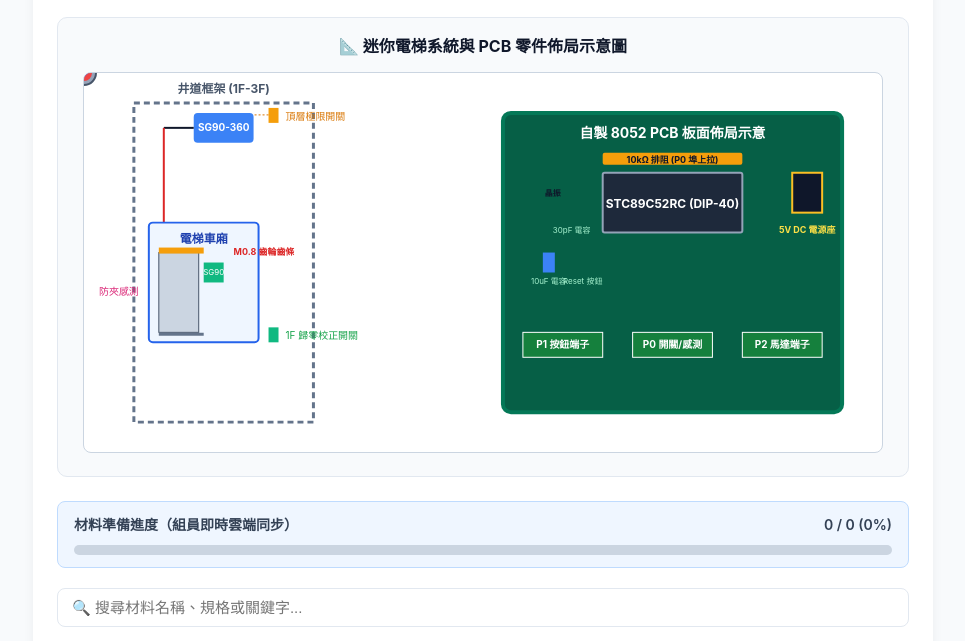
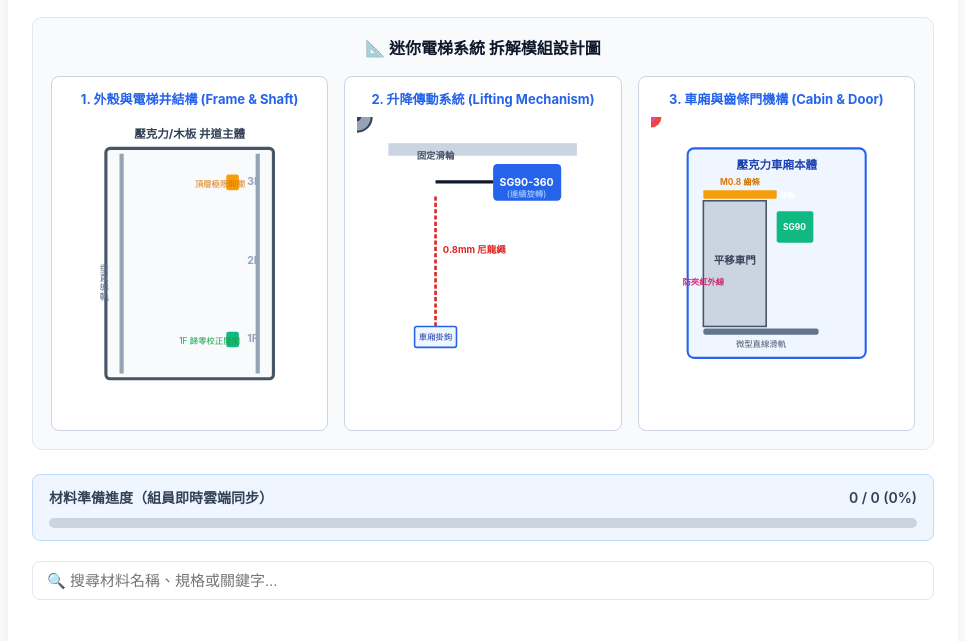
Before and after one commit to jingkai0222/Elevator-, a plain HTML site: page index.html in a window 1280 px wide. Shown: the part 163-804 px from the top of the page, without its empty margins (157-1122 px from the left). Drawn offline with Linux system fonts and the light colour scheme; no server answers.

Commit message:
Update index.html

```diff
--- a/index.html
+++ b/index.html
@@ -8,15 +8,21 @@
     :root { --primary: #2563eb; --primary-light: #eff6ff; --dark: #0f172a; --gray-bg: #f8fafc; --border: #e2e8f0; --text: #334155; --text-muted: #64748b; --success: #16a34a; --warning: #d97706; --danger: #dc2626; }
     * { box-sizing: border-box; margin: 0; padding: 0; }
     body { font-family: -apple-system, BlinkMacSystemFont, "Segoe UI", Roboto, sans-serif; background-color: var(--gray-bg); color: var(--text); line-height: 1.6; padding: 16px; }
-    .container { max-width: 900px; margin: 0 auto; background: #ffffff; padding: 24px; border-radius: 12px; box-shadow: 0 4px 12px rgba(0,0,0,0.05); }
+    .container { max-width: 950px; margin: 0 auto; background: #ffffff; padding: 24px; border-radius: 12px; box-shadow: 0 4px 12px rgba(0,0,0,0.05); }
     header { border-bottom: 2px solid var(--border); padding-bottom: 16px; margin-bottom: 20px; }
     h1 { color: var(--dark); font-size: 24px; font-weight: 700; margin-bottom: 6px; }
     .subtitle { color: var(--text-muted); font-size: 14px; }
     .sync-status { display: inline-flex; align-items: center; gap: 6px; font-size: 12px; padding: 4px 10px; border-radius: 20px; background: #f1f5f9; color: #475569; margin-top: 8px; }
     .sync-dot { width: 8px; height: 8px; border-radius: 50%; background: #94a3b8; }
     .sync-online { background: #22c55e; }
-    .diagram-container { background: #f8fafc; border: 1px solid var(--border); border-radius: 10px; padding: 16px; margin-bottom: 24px; text-align: center; }
-    .diagram-title { font-size: 16px; font-weight: 700; color: var(--dark); margin-bottom: 12px; }
+
+    /* 設計圖排版樣式 */
+    .diagram-section { background: #f8fafc; border: 1px solid var(--border); border-radius: 10px; padding: 18px; margin-bottom: 24px; }
+    .diagram-title { font-size: 16px; font-weight: 700; color: var(--dark); margin-bottom: 14px; text-align: center; }
+    .diagram-grid { display: grid; grid-template-columns: repeat(auto-fit, minmax(260px, 1fr)); gap: 16px; }
+    .diagram-card { background: #ffffff; border: 1px solid #cbd5e1; border-radius: 8px; padding: 12px; text-align: center; }
+    .diagram-card-title { font-size: 13px; font-weight: 700; color: var(--primary); margin-bottom: 8px; }
+
     .progress-box { background-color: var(--primary-light); border: 1px solid #bfdbfe; padding: 12px 16px; border-radius: 8px; margin-bottom: 20px; margin-top: 12px; }
     .progress-bar-bg { height: 10px; background: #cbd5e1; border-radius: 5px; overflow: hidden; margin-top: 8px; }
     .progress-bar-fill { height: 100%; background: var(--primary); width: 0%; transition: width 0.3s ease; }
@@ -46,84 +52,100 @@
       <div class="sync-status"><div class="sync-dot" id="status-dot"></div><span id="status-text">連線雲端資料庫中...</span></div>
     </header>
 
-    <!-- 機構與 PCB 零件佈局 SVG 設計圖 -->
-    <div class="diagram-container">
-      <div class="diagram-title">📐 迷你電梯系統與 PCB 零件佈局示意圖</div>
-      <svg viewBox="0 0 800 380" style="width:100%; max-width:800px; height:auto; background:#ffffff; border:1px solid #cbd5e1; border-radius:8px;">
-        <!-- 井道外框 -->
-        <rect x="50" y="30" width="180" height="320" fill="none" stroke="#64748b" stroke-width="3" stroke-dasharray="6,4" />
-        <text x="140" y="20" font-size="12" font-weight="bold" fill="#475569" text-anchor="middle">井道框架 (1F-3F)</text>
+    <!-- 三圖拆解機構設計圖 -->
+    <div class="diagram-section">
+      <div class="diagram-title">📐 迷你電梯系統 拆解模組設計圖</div>
+      <div class="diagram-grid">
 
-        <!-- 頂部馬達與滑輪 -->
-        <rect x="110" y="40" width="60" height="30" fill="#3b82f6" rx="4" />
-        <text x="140" y="58" font-size="10" fill="#ffffff" font-weight="bold" text-anchor="middle">SG90-360</text>
-        <circle x="80" y="55" r="12" fill="#94a3b8" stroke="#475569" stroke-width="2" />
-        <line x1="80" y1="55" x2="110" y2="55" stroke="#0f172a" stroke-width="2" />
-        <line x1="80" y1="55" x2="80" y2="150" stroke="#dc2626" stroke-width="2" /> <!-- 尼龍拉繩 -->
+        <!-- 圖 1：外殼與電梯井結構 -->
+        <div class="diagram-card">
+          <div class="diagram-card-title">1. 外殼與電梯井結構 (Frame & Shaft)</div>
+          <svg viewBox="0 0 240 280" style="width:100%; height:auto;">
+            <!-- 井道外框 -->
+            <rect x="40" y="30" width="160" height="220" fill="#f8fafc" stroke="#475569" stroke-width="3" rx="4" />
+            <text x="120" y="20" font-size="11" font-weight="bold" fill="#334155" text-anchor="middle">壓克力/木板 井道主體</text>
 
-        <!-- 電梯車廂 -->
-        <rect x="65" y="150" width="110" height="120" fill="#eff6ff" stroke="#2563eb" stroke-width="2" rx="4" />
-        <text x="120" y="170" font-size="12" font-weight="bold" fill="#1e40af" text-anchor="middle">電梯車廂</text>
+            <!-- 垂直導軌 -->
+            <line x1="55" y1="35" x2="55" y2="245" stroke="#94a3b8" stroke-width="4" />
+            <line x1="185" y1="35" x2="185" y2="245" stroke="#94a3b8" stroke-width="4" />
+            <text x="38" y="140" font-size="9" fill="#64748b" writing-mode="tb">垂直導軌</text>
 
-        <!-- 齒輪齒条車門機構 -->
-        <rect x="75" y="180" width="40" height="80" fill="#cbd5e1" stroke="#475569" />
-        <rect x="75" y="175" width="45" height="6" fill="#f59e0b" /> <!-- 齒條 -->
-        <circle x="125" y="178" r="8" fill="#ef4444" /> <!-- 齒輪 -->
-        <text x="150" y="182" font-size="9" fill="#dc2626" font-weight="bold">M0.8 齒輪齒條</text>
-        <rect x="120" y="190" width="20" height="20" fill="#10b981" />
-        <text x="130" y="203" font-size="8" fill="#ffffff" text-anchor="middle">SG90</text>
-        <line x1="75" y1="262" x2="120" y2="262" stroke="#64748b" stroke-width="3" /> <!-- 滑軌 -->
+            <!-- 樓層標示與開關 -->
+            <text x="175" y="65" font-size="10" fill="#94a3b8" font-weight="bold">3F</text>
+            <rect x="155" y="55" width="12" height="15" fill="#f59e0b" rx="2" />
+            <text x="125" y="67" font-size="8" fill="#d97706">頂層極限開關</text>
 
-        <!-- 感測器位置 -->
-        <rect x="185" y="35" width="10" height="15" fill="#f59e0b" />
-        <text x="202" y="47" font-size="10" fill="#d97706">頂層極限開關</text>
-        <line x1="185" y1="42" x2="170" y2="42" stroke="#d97706" stroke-dasharray="2,2" />
+            <text x="175" y="140" font-size="10" fill="#94a3b8" font-weight="bold">2F</text>
 
-        <rect x="185" y="255" width="10" height="15" fill="#10b981" />
-        <text x="202" y="267" font-size="10" fill="#16a34a">1F 歸零校正開關</text>
+            <text x="175" y="215" font-size="10" fill="#94a3b8" font-weight="bold">1F</text>
+            <rect x="155" y="205" width="12" height="15" fill="#10b981" rx="2" />
+            <text x="110" y="217" font-size="8" fill="#16a34a">1F 歸零校正開關</text>
+          </svg>
+        </div>
 
-        <circle x="60" y="220" r="5" fill="#ec4899" />
-        <text x="15" y="223" font-size="10" fill="#db2777">防夾感測</text>
+        <!-- 圖 2：升降傳動系統 -->
+        <div class="diagram-card">
+          <div class="diagram-card-title">2. 升降傳動系統 (Lifting Mechanism)</div>
+          <svg viewBox="0 0 240 280" style="width:100%; height:auto;">
+            <!-- 頂部轉軸固定座 -->
+            <rect x="30" y="25" width="180" height="12" fill="#cbd5e1" />
 
-        <!-- PCB 板面佈局 -->
-        <rect x="420" y="40" width="340" height="300" fill="#065f46" rx="8" stroke="#047857" stroke-width="4" />
-        <text x="590" y="65" font-size="14" font-weight="bold" fill="#ffffff" text-anchor="middle">自製 8052 PCB 板面佈局示意</text>
+            <!-- SG90-360 馬達 -->
+            <rect x="130" y="45" width="65" height="35" fill="#2563eb" rx="4" />
+            <text x="162" y="66" font-size="10" fill="#ffffff" font-weight="bold" text-anchor="middle">SG90-360</text>
+            <text x="162" y="76" font-size="8" fill="#bfdbfe" text-anchor="middle">(連續旋轉)</text>
 
-        <!-- 8052 IC 與座 -->
-        <rect x="520" y="100" width="140" height="60" fill="#1e293b" stroke="#94a3b8" stroke-width="2" rx="2" />
-        <text x="590" y="135" font-size="12" font-weight="bold" fill="#ffffff" text-anchor="middle">STC89C52RC (DIP-40)</text>
+            <!-- 頂部滑輪與拉繩 -->
+            <circle x="75" y="62" r="14" fill="#94a3b8" stroke="#334155" stroke-width="2" />
+            <circle x="75" y="62" r="4" fill="#334155" />
+            <text x="75" y="40" font-size="9" fill="#475569" font-weight="bold" text-anchor="middle">固定滑輪</text>
 
-        <!-- 10k 排阻 -->
-        <rect x="520" y="80" width="140" height="12" fill="#f59e0b" rx="2" />
-        <text x="590" y="90" font-size="9" fill="#0f172a" font-weight="bold" text-anchor="middle">10kΩ 排阻 (P0 埠上拉)</text>
+            <!-- 傳動軸與連桿 -->
+            <line x1="75" y1="62" x2="130" y2="62" stroke="#0f172a" stroke-width="3" />
 
-        <!-- 晶振與電容 -->
-        <circle x="470" y="120" r="10" fill="#94a3b8" />
-        <text x="470" y="123" font-size="8" fill="#0f172a" font-weight="bold" text-anchor="middle">晶振</text>
-        <circle x="455" y="145" r="4" fill="#3b82f6" />
-        <circle x="485" y="145" r="4" fill="#3b82f6" />
-        <text x="470" y="160" font-size="8" fill="#a7f3d0">30pF 電容</text>
+            <!-- 尼龍拉繩 -->
+            <line x1="75" y1="76" x2="75" y2="200" stroke="#dc2626" stroke-width="2.5" stroke-dasharray="4,2" />
+            <text x="82" y="130" font-size="9" fill="#dc2626" font-weight="bold">0.8mm 尼龍繩</text>
 
-        <!-- 復位電路 -->
-        <rect x="460" y="180" width="12" height="20" fill="#3b82f6" />
-        <text x="466" y="212" font-size="8" fill="#a7f3d0" text-anchor="middle">10uF 電容</text>
-        <circle x="500" y="190" r="8" fill="#ef4444" />
-        <text x="500" y="212" font-size="8" fill="#a7f3d0" text-anchor="middle">Reset 按鈕</text>
+            <!-- 懸掛對重/車廂連接點 -->
+            <rect x="55" y="200" width="40" height="20" fill="#eff6ff" stroke="#2563eb" stroke-width="1.5" rx="2" />
+            <text x="75" y="213" font-size="8" fill="#1e40af" text-anchor="middle">車廂掛鉤</text>
+          </svg>
+        </div>
 
-        <!-- 端子台 -->
-        <rect x="440" y="260" width="80" height="25" fill="#15803d" stroke="#ffffff" />
-        <text x="480" y="276" font-size="10" fill="#ffffff" font-weight="bold" text-anchor="middle">P1 按鈕端子</text>
+        <!-- 圖 3：車廂與齒條開門機構 -->
+        <div class="diagram-card">
+          <div class="diagram-card-title">3. 車廂與齒條門機構 (Cabin & Door)</div>
+          <svg viewBox="0 0 240 280" style="width:100%; height:auto;">
+            <!-- 車廂主體 -->
+            <rect x="35" y="30" width="170" height="200" fill="#eff6ff" stroke="#2563eb" stroke-width="2" rx="6" />
+            <text x="120" y="50" font-size="11" font-weight="bold" fill="#1e40af" text-anchor="middle">壓克力車廂本體</text>
 
-        <rect x="550" y="260" width="80" height="25" fill="#15803d" stroke="#ffffff" />
-        <text x="590" y="276" font-size="10" fill="#ffffff" font-weight="bold" text-anchor="middle">P0 開關/感測</text>
+            <!-- 移動車門 -->
+            <rect x="50" y="80" width="60" height="120" fill="#cbd5e1" stroke="#475569" stroke-width="1.5" />
+            <text x="80" y="140" font-size="10" fill="#334155" font-weight="bold" text-anchor="middle">平移車門</text>
 
-        <rect x="660" y="260" width="80" height="25" fill="#15803d" stroke="#ffffff" />
-        <text x="700" y="276" font-size="10" fill="#ffffff" font-weight="bold" text-anchor="middle">P2 馬達端子</text>
+            <!-- M0.8 齒條 -->
+            <rect x="50" y="70" width="70" height="8" fill="#f59e0b" rx="1" />
+            <text x="85" y="65" font-size="8" fill="#d97706" font-weight="bold" text-anchor="middle">M0.8 齒條</text>
 
-        <!-- 電源座 -->
-        <rect x="710" y="100" width="30" height="40" fill="#0f172a" stroke="#fbbf24" stroke-width="2" />
-        <text x="725" y="160" font-size="9" fill="#fde047" font-weight="bold" text-anchor="middle">5V DC 電源座</text>
-      </svg>
+            <!-- M0.8 齒輪 & SG90 門舵機 -->
+            <circle x="130" y="74" r="10" fill="#ef4444" />
+            <text x="130" y="77" font-size="7" fill="#ffffff" font-weight="bold" text-anchor="middle">齒輪</text>
+            <rect x="120" y="90" width="35" height="30" fill="#10b981" rx="2" />
+            <text x="137" y="108" font-size="8" fill="#ffffff" font-weight="bold" text-anchor="middle">SG90</text>
+
+            <!-- 底部滑軌 -->
+            <rect x="50" y="202" width="110" height="6" fill="#64748b" rx="2" />
+            <text x="105" y="220" font-size="8" fill="#475569" text-anchor="middle">微型直線滑軌</text>
+
+            <!-- 防夾感測器 -->
+            <circle x="40" y="140" r="5" fill="#ec4899" />
+            <text x="30" y="160" font-size="8" fill="#db2777" font-weight="bold">防夾紅外線</text>
+          </svg>
+        </div>
+
+      </div>
     </div>
 
     <div class="progress-box">
```
